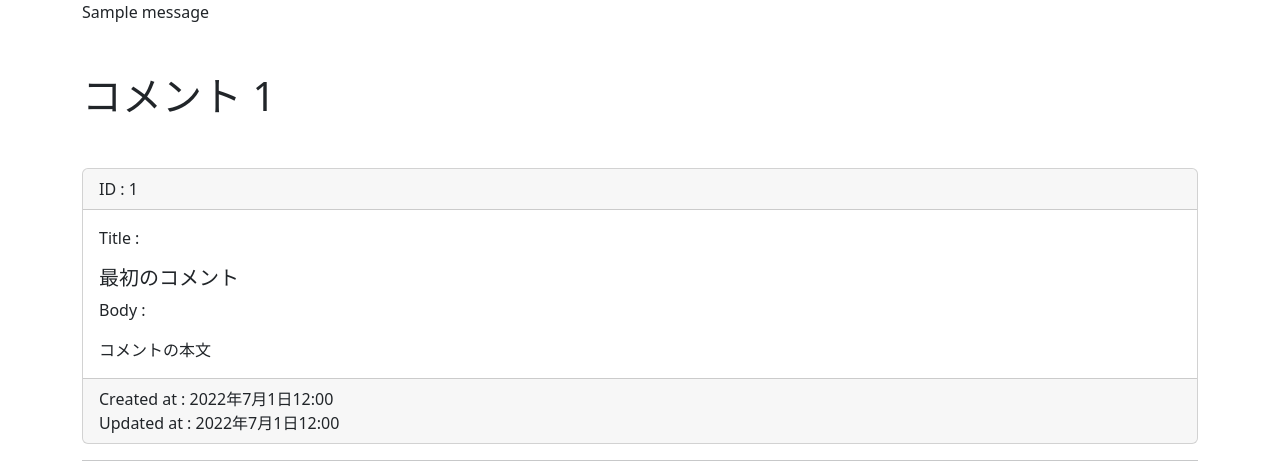
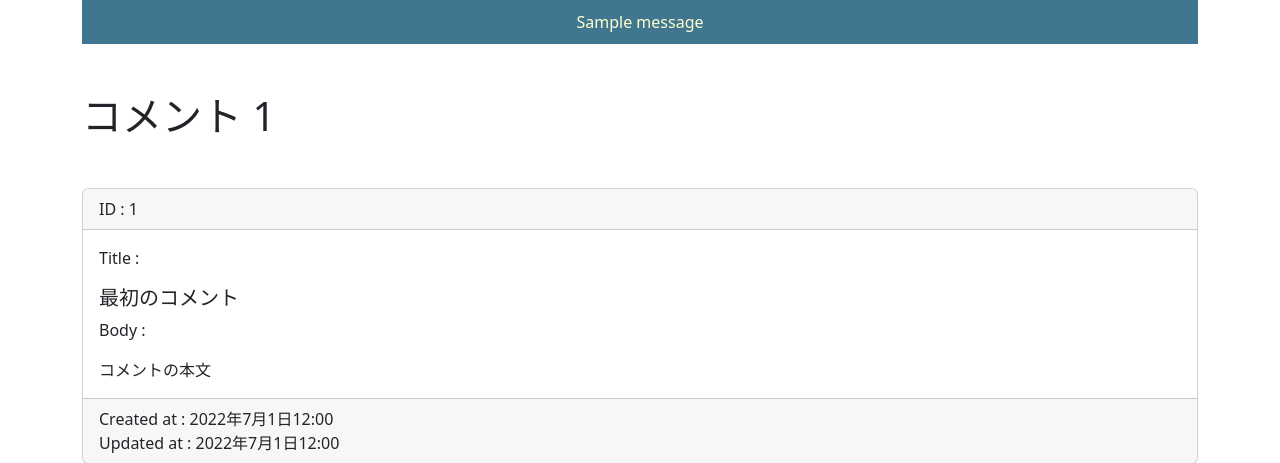
Before and after one commit to rinsaka/django_comment2022, a Django app: page /1 in a window 1280 px wide. Shown: the top 463 px of the page. Run offline with Django 4.2, Linux system fonts and the light colour scheme; data comes from the database, SQL or seed files in the repository; tables that the repository leaves empty hold one stand-in row (values such as "Sample post"); one stand-in notice (Sample message) is shown.

Commit message:
static css

```diff
--- /dev/null
+++ b/comments/static/css/style.css
@@ -0,0 +1,11 @@
+.flash_message {
+  padding-top: 10px;
+  padding-bottom: 10px;
+  text-align: center;
+  color: #ffc;
+  background: #417690;
+}
+
+.hidden {
+  display: none;
+}
--- a/comments/templates/base.html
+++ b/comments/templates/base.html
@@ -1,7 +1,8 @@
-<!doctype html>
+{% load static %}<!doctype html>
 <html lang="en">
   <head>
     <meta charset="utf-8">
+    <link rel="stylesheet" type="text/css" href="{% static 'css/style.css' %}">
     <meta name="viewport" content="width=device-width, initial-scale=1">
     <title>{% block title %}{% endblock %}</title>
     <link href="https://cdn.jsdelivr.net/npm/bootstrap@5.2.0/dist/css/bootstrap.min.css" rel="stylesheet" integrity="sha384-gH2yIJqKdNHPEq0n4Mqa/HGKIhSkIHeL5AyhkYV8i59U5AR6csBvApHHNl/vI1Bx" crossorigin="anonymous">
@@ -11,7 +12,7 @@
       <div class="container">
           <div>
               {% for message in messages %}
-              <p>{{ message }}</p>
+              <p class="flash_message" onclick="this.classList.add('hidden')"> {{ message }}</p>
               {% endfor %}
           </div>
       </div>
```
